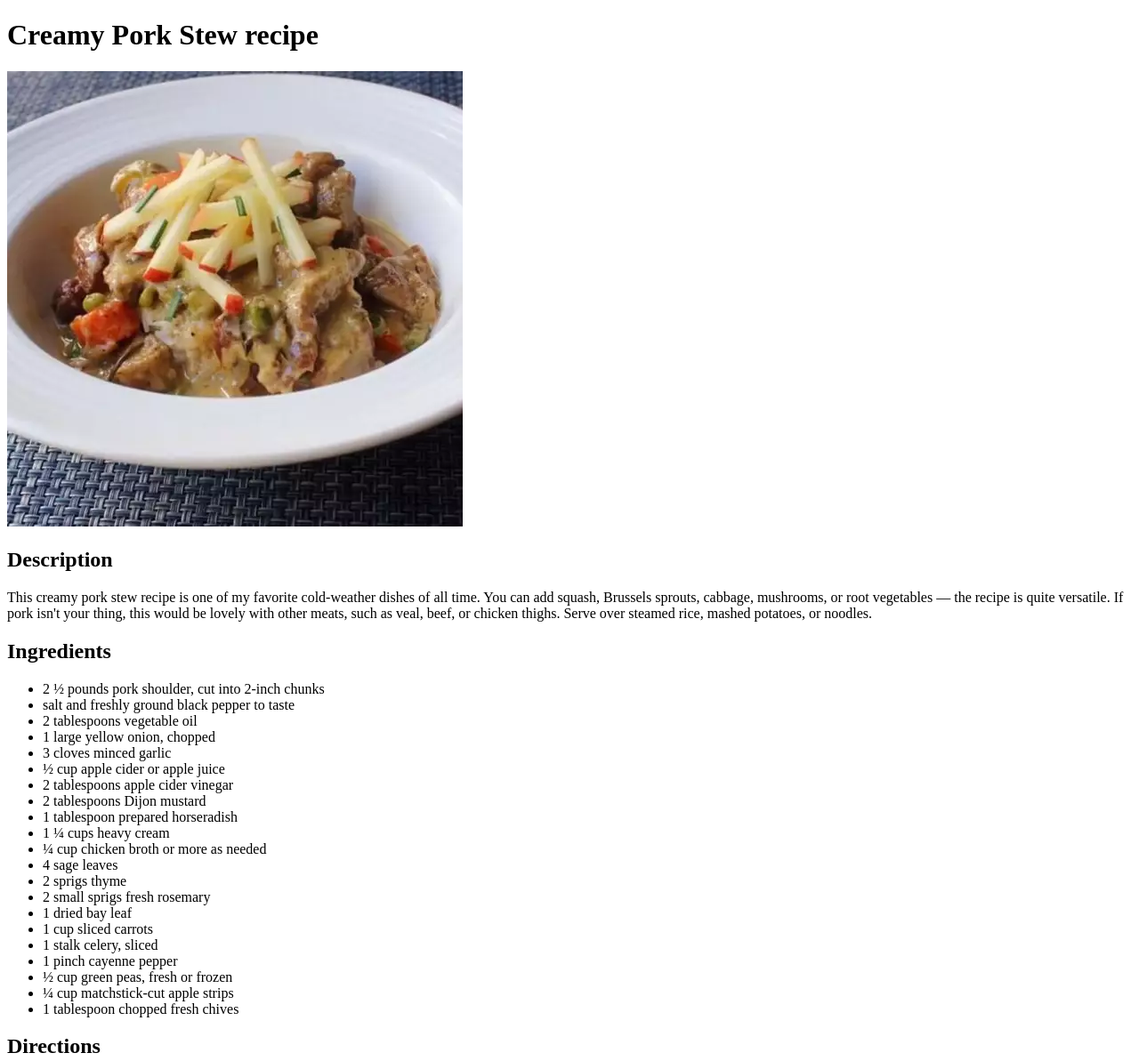
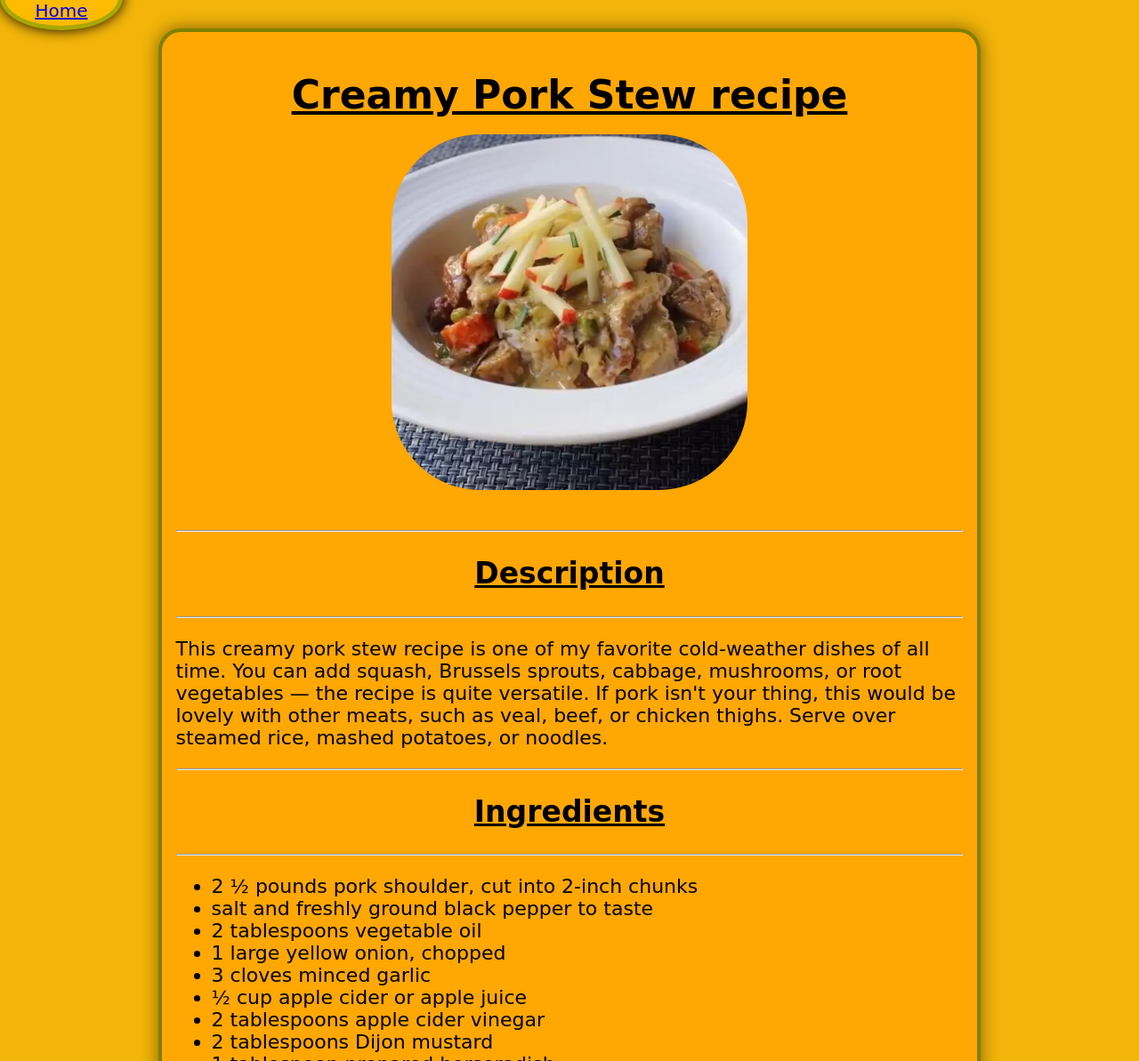
Before and after one commit to wolftec241/odin-recipes, a plain HTML site: page recipes/creamy_pork_stew.html in a window 1280 px wide. Shown: the top 1193 px of the page at 89% size. Drawn offline with Linux system fonts and the light colour scheme.

Commit message:
add recipes.css and chage the styles of all sites

```diff
--- /dev/null
+++ b/css/recipes.css
@@ -0,0 +1,57 @@
+body{
+    background-color:#f3b50a;
+    font-family: 'Brush Script MT', cursive;
+    height: fit-content;
+}
+
+header {
+    transform: translateY(-40px);
+    text-align: center;
+    color: whitesmoke;
+    position: fixed;
+    height: 64px;
+    width:128px;
+    line-height: 95px;
+    left:0px;
+    top:0px;
+    background-color: #ffbb00;
+    box-shadow: 0px 0px 15px black;
+    border-radius: 50%;
+    border: 5px solid rgb(168, 168, 4);
+    font-size: 20px;
+}
+
+
+.title{
+    text-align:center;
+    font-weight: bold;
+    text-decoration: underline;
+    height:40px;
+}
+
+
+img {
+    display: block;
+    margin:auto;
+    margin-bottom: 45px;
+    border-radius: 25%;
+    width:400px;
+}
+
+
+#contents {
+
+    display:block;
+    margin:auto;
+    padding: 16px;
+    margin-top: 32px;
+    width: max(70%,400px);
+    border: 4px solid olive;
+    text-align: left;
+    border-radius: 25px;
+    background-color: rgb(255, 167, 3);
+    box-shadow: 0px 0px 20px rgba(0, 0, 0, 0.479);
+    overflow: hidden;
+    font-size: 22px;
+
+}
--- a/recipes/creamy_pork_stew.html
+++ b/recipes/creamy_pork_stew.html
@@ -5,15 +5,23 @@
     <meta charset="UTF-8">
     <title>Creamy Pork Stew</title>
 
-
+    <link rel="stylesheet" href="../css/recipes.css">
 
 </head>
 
 <body>
-    <h1> Creamy Pork Stew recipe </h1>
+
+    <header>
+        <a href="../index.html">Home</a>
+    </header>
+
+    <div id="contents">
+        <h1 class="title"> Creamy Pork Stew recipe </h1>
         <img src="../pics/Creamy_Pork_Stew.jpg" alt="Creamy Pork Stew picture">
 
-    <h2>Description</h2>
+        <hr>
+        <h2 class="title">Description</h2>
+        <hr>
         <p>
             This creamy pork stew recipe is one of my favorite cold-weather dishes of all time.
             You can add squash, Brussels sprouts, cabbage, mushrooms, or root vegetables — the recipe is quite versatile.
@@ -21,7 +29,9 @@
             Serve over steamed rice, mashed potatoes, or noodles.
         </p>
 
-    <h2> Ingredients </h2>
+        <hr>
+        <h2 class="title"> Ingredients </h2>
+        <hr>
         <ul>
             <li> 2 ½ pounds pork shoulder, cut into 2-inch chunks </li>
             <li> salt and freshly ground black pepper to taste </li>
@@ -47,7 +57,9 @@
 
         </ul>
 
-    <h2>Directions</h2>
+        <hr>
+        <h2 class="title">Directions</h2>
+        <hr>
         <ol type="1">
             <li> Season pork chunks generously with salt and pepper.
                 Toss to distribute seasonings evenly.  </li>
@@ -72,8 +84,8 @@
             <li> Garnish individual servings with apple strips and chives.  </li>
         </ol>
 
-    <p><a href="../index.html"> Return to main page</a></p>
 
+    </div>
 </body>
 
 
```
Also changed, not shown: recipes/beef_tips_and_tots.html (+19 -7 lines), recipes/turkey_goulash.html (+21 -9 lines). Lines whose indentation alone changed are shown as unchanged.
